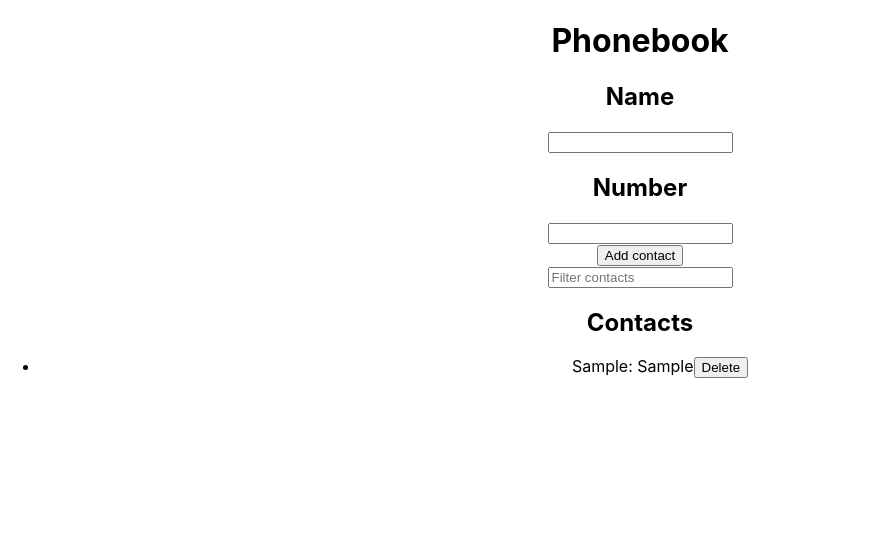
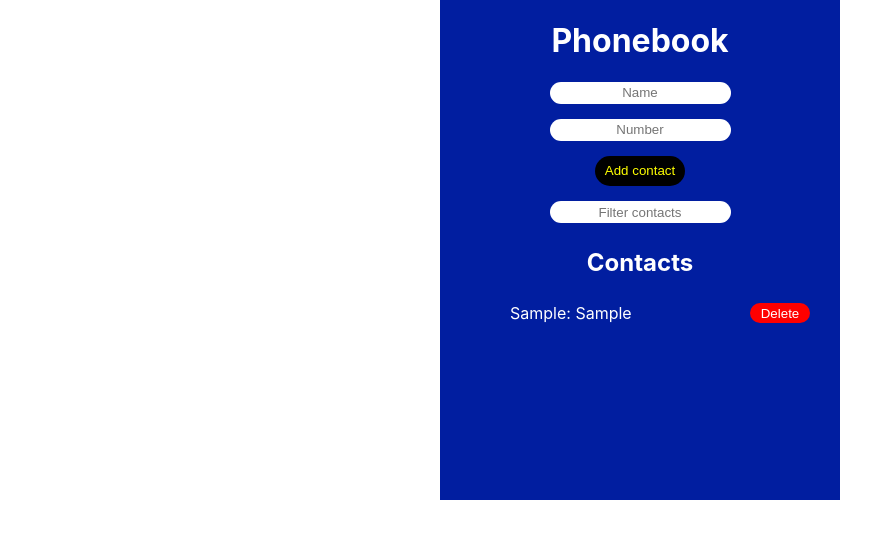
Before and after one commit to MarkiMark01/phonebook, a React (Create React App) app: page / in a window 1280 px wide. Both pictures are taken after typing "Sample", "Sample" into the empty fields and a click on the button "Add contact". Shown: the top 538 px of the page, without its empty margins (0-880 px from the left). Built offline with nearby package versions, Linux system fonts and the light colour scheme.

Commit message:
Create Style page

```diff
--- a/src/App.js
+++ b/src/App.js
@@ -3,6 +3,7 @@ import './App.css';
 import { AddContacts } from './components/AddContacts';
 import { Filter } from './components/Filter';
 import { ContactList } from './components/ContactList';
+import './components/styles.css';
 
 function App() {
   const [contacts, setContacts] = useState([]);
@@ -77,6 +78,7 @@ function App() {
 
   return (
     <div className="App">
+      <div className='main-container'>
         <AddContacts
           handleNameChange={handleNameChange}
           handleNumberChange={handleNumberChange}
@@ -87,6 +89,7 @@ function App() {
         <Filter filter={filter} handleFilterChange={handleFilterChange} />
         <ContactList filteredContacts={filteredContacts} deleteContact={deleteContact} />
       </div>
+    </div>
   );
 }
 
--- a/src/components/AddContacts.js
+++ b/src/components/AddContacts.js
@@ -6,15 +6,15 @@ export const AddContacts = ({
     number }) => {
 
     return (
-        <form onSubmit={handleFormSubmit}>
+        <form onSubmit={handleFormSubmit} >
             <h1>Phonebook</h1>
-            <div>
-                <h2>Name</h2>
-                <input type="text" value={name} onChange={handleNameChange} />
-                <h2>Number</h2>
-                <input type="text" value={number} onChange={handleNumberChange} />
+            <div className="contacts">
+
+                <input type="text" value={name} onChange={handleNameChange} placeholder="Name" />
+
+                <input type="text" value={number} onChange={handleNumberChange} placeholder="Number" />
             </div>
-            <button type="submit">Add contact</button>
+            <button type="submit" className="btn-add">Add contact</button>
         </form>
     );
 }
--- a/src/components/ContactList.js
+++ b/src/components/ContactList.js
@@ -2,11 +2,11 @@ export const ContactList = ({ filteredContacts, deleteContact }) => {
     return (
         <>
             <h2>Contacts</h2>
-            <ul>
+            <ul className="contacts-list">
                 {filteredContacts.map((contact, id) => (
-                    <li key={id}>
+                    <li key={id} className="list">
                         {contact.name}: {contact.number}
-                        <button type="button" onClick={() => deleteContact(id)}>
+                        <button type="button" onClick={() => deleteContact(id)} className="btn-delete">
                             Delete
                         </button>
                     </li>
--- /dev/null
+++ b/src/components/styles.css
@@ -0,0 +1,64 @@
+.App {
+  display: flex;
+  justify-content: center;
+}
+.main-container {
+  display: flex;
+  flex-direction: column;
+  align-items: center;
+  width: 400px;
+  min-height: 500px;
+  background-color: #011ea0ff;
+  color: #fff;
+}
+.contacts {
+  display: flex;
+  flex-direction: column;
+  justify-content: center;
+}
+input {
+  margin-bottom: 15px;
+  outline: none;
+  border-radius: 15px;
+  border: none;
+  height: 20px;
+  text-align: center;
+}
+
+.btn-add {
+  width: 90px;
+  height: 30px;
+  border-radius: 15px;
+  border: none;
+  margin-bottom: 15px;
+  color: yellow;
+  background-color: black;
+}
+h2 {
+  margin: 10px 0px 10px 0px;
+}
+
+.contacts-list {
+  display: flex;
+  flex-direction: column;
+  justify-content: space-between;
+  align-items: center;
+  width: 300px;
+  text-decoration: none;
+}
+.list {
+  display: flex;
+  justify-content: space-between;
+  align-items: center;
+  width: 100%;
+  min-height: 10px;
+  margin-bottom: 5px;
+}
+.btn-delete {
+  width: 60px;
+  height: 20px;
+  border-radius: 15px;
+  border: none;
+  background-color: red;
+  color: #fff;
+}
```
Lines whose indentation alone changed are shown as unchanged.
